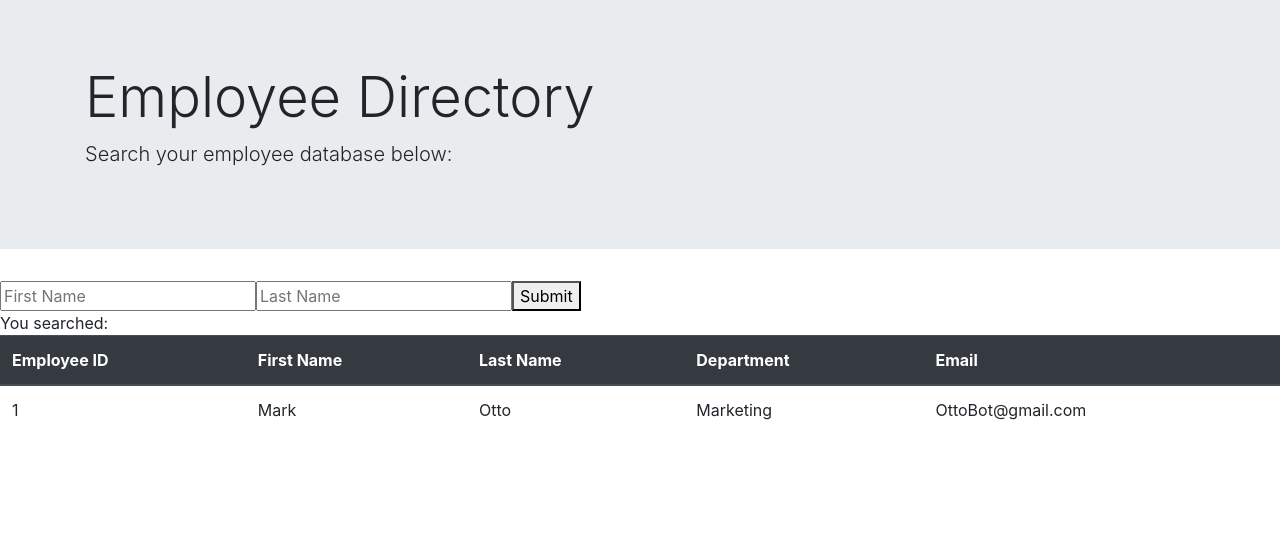
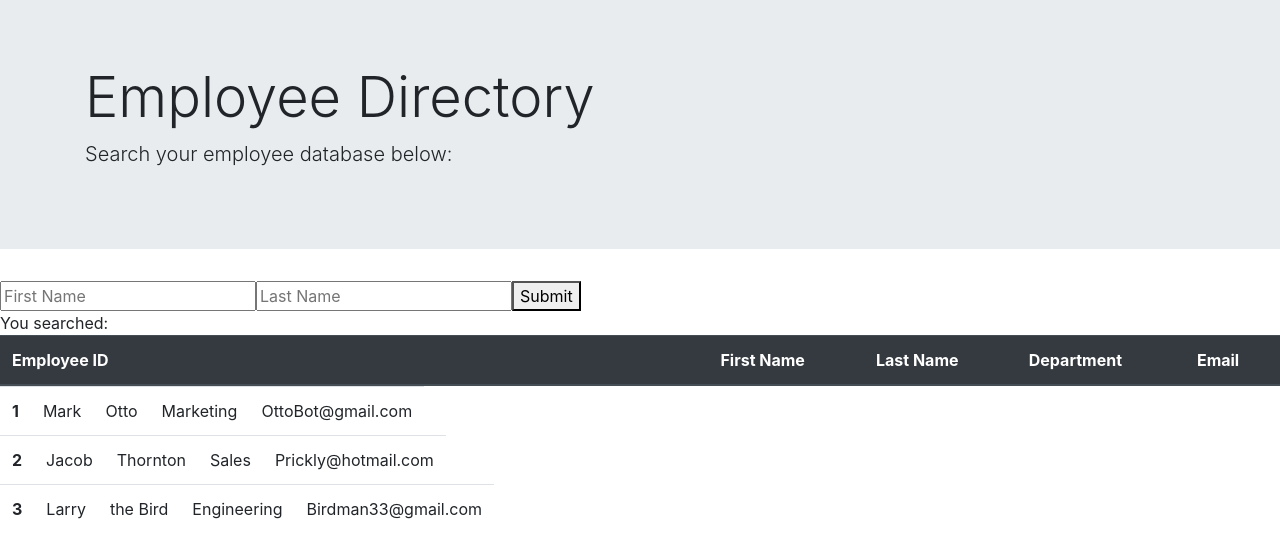
Before and after one commit to Jermayy/EmployeeDirectory, a React (Create React App) app: page / in a window 1280 px wide. Shown: the top 558 px of the page. Built offline with nearby package versions, Linux system fonts and the light colour scheme.

Commit message:
render json objects but rendering in 1 col only

```diff
--- a/src/App.js
+++ b/src/App.js
@@ -1,6 +1,7 @@
 import React, { Component } from 'react';
 import './App.css';
 import Header from './components/Header';
+import Row from './components/Row';
 import SearchBar from './components/SearchBar';
 import Table from './components/Table';
 import sampleEmployees from './sampleEmployees.json';
@@ -17,18 +18,21 @@ function App(){
 
 
 
-
   return(
     <div>
 <Header/>
 <SearchBar/>
-<Table
+{/* <Table
   id= {sampleEmployees[0].id}
   firstName= {sampleEmployees[0].firstName}
   lastName= {sampleEmployees[0].lastName}
   department= {sampleEmployees[0].department}
   email= {sampleEmployees[0].email}
-/>
+/> */}
+
+<Table />
+
+
 </div>
 
   )
--- a/src/components/Table.js
+++ b/src/components/Table.js
@@ -1,10 +1,22 @@
 import React, {Component} from 'react';
 import sampleEmployees from './../sampleEmployees.json'
+import Row from './Row';
 
 
 
+  function Table (){
 
-  function Table (props){
+    const employeeResults = sampleEmployees.map(employee =>{
+        return <Row
+        id= {employee.id}
+        firstName= {employee.firstName}
+        lastName= {employee.lastName}
+        department= {employee.department}
+        email= {employee.email} />
+      })
+
+
+
 return (
 <div>
     <table className="table">
@@ -19,12 +31,7 @@ return (
   </thead>
   <tbody>
 
-        <td> {props.id} </td>
-        <td>{props.firstName} </td>
-        <td>{props.lastName} </td>
-        <td>{props.department} </td>
-        <td>{props.email} </td>
-
+   {employeeResults}
 
 
 
```
Also changed, not shown: src/components/Row.js (+8 -7 lines), src/components/TableHeader.js (added).
